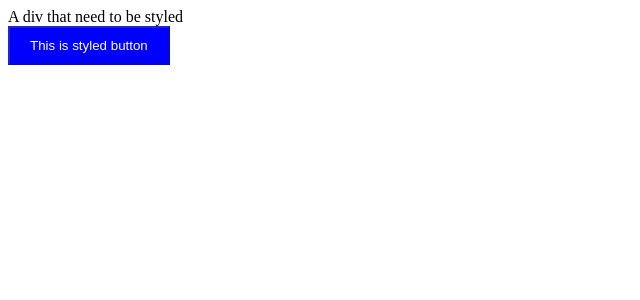
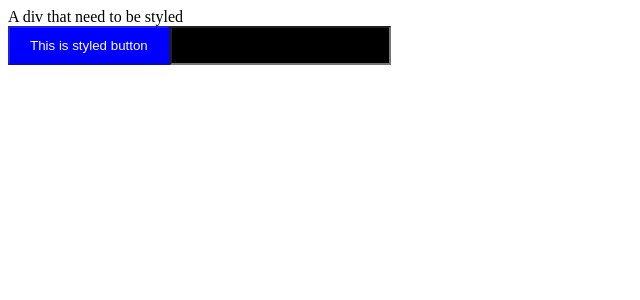
Before and after one commit to swapnilmishra/css-in-js, a React (Create React App) app: page / in a window 1280 px wide. Shown: the top 300 px of the page, without its empty margins (0-640 px from the left). Built offline with nearby package versions, Linux system fonts and the light colour scheme.

Commit message:
Example demonstrating input

```diff
--- a/src/App.js
+++ b/src/App.js
@@ -7,11 +7,18 @@ const Button = styled.button`
   color: white;
 `;
 
+const Input = styled.input`
+  padding: 10px 20px;
+  color: white;
+  background-color: black;
+`;
+
 export default function App() {
   return (
     <div>
       <div>A div that need to be styled</div>
       <Button disabled>This is styled button</Button>
+      <Input type="text" />
     </div>
   );
 }
```
